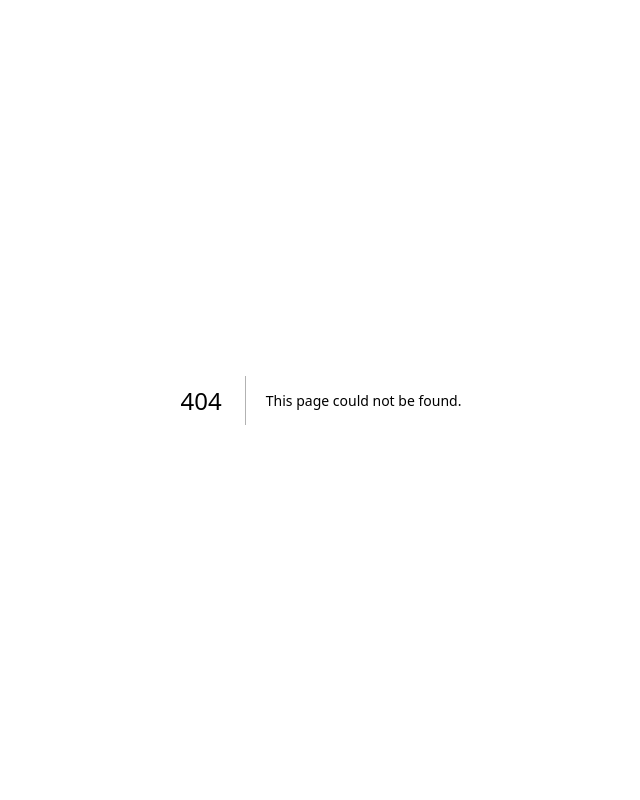
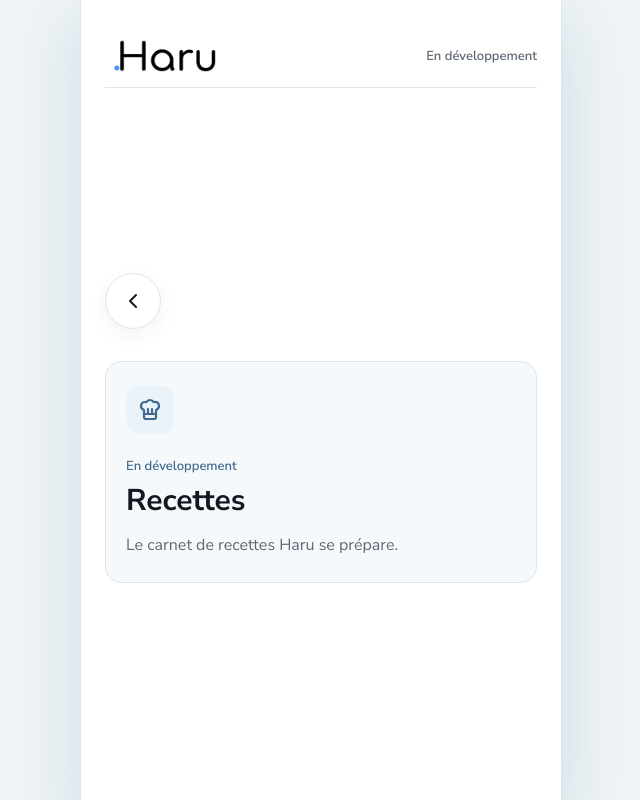
Before and after one commit to Maliiik-coder/projet-centenaire, a Next.js app: page /recipes in a window 1280 px wide. Before the commit this address had no page. Shown: the whole page, without its empty margins (319-959 px from the left). Built offline with nearby package versions, Linux system fonts and the light colour scheme.

Commit message:
Replace insights tab with recipes preview

```diff
--- /dev/null
+++ b/src/app/recipes/page.tsx
@@ -0,0 +1,5 @@
+import { RecipesDevelopmentScreen } from "@/features/recipes/RecipesDevelopmentScreen";
+
+export default function RecipesPage() {
+  return <RecipesDevelopmentScreen />;
+}
--- a/src/components/ProjetCentenaireApp.tsx
+++ b/src/components/ProjetCentenaireApp.tsx
@@ -8,7 +8,6 @@
 import { HaruAppShell, type AppTabId } from "@/components/centenaire/HaruAppShell";
 import { LaunchScreen } from "@/components/centenaire/LaunchScreen";
 import { TodayScreen } from "@/components/centenaire/TodayScreen";
-import { InsightsScreen } from "@/features/insights/InsightsScreen";
 import { JournalScreen } from "@/features/journal/JournalScreen";
 import type { JournalViewMode } from "@/features/journal/journalModel";
 import { MealTunnelScreen } from "@/features/meal/MealTunnelScreen";
@@ -290,15 +289,6 @@
     />
   );
 
-  const renderInsights = () => (
-    <InsightsScreen
-      analysis={analysis}
-      formatKg={formatKg}
-      smokingEnabled={smokingEnabled}
-      weights={data.weights}
-    />
-  );
-
   const renderProfile = () => (
     <ProfileScreen
       cloudEmail={cloudEmail}
@@ -324,7 +314,6 @@
   const content = {
     today: renderToday,
     journal: renderJournal,
-    insights: renderInsights,
     profile: renderProfile,
   }[activeTab]();
 
--- a/src/components/centenaire/HaruAppShell.tsx
+++ b/src/components/centenaire/HaruAppShell.tsx
@@ -4,8 +4,8 @@
 import type { LucideIcon } from "lucide-react";
 import {
   BookOpen,
+  ChefHat,
   Dumbbell,
-  LineChart,
   PenLine,
   Settings2,
 } from "lucide-react";
@@ -14,8 +14,8 @@
 import { AppHeader } from "@/components/centenaire/AppHeader";
 import { BottomNav } from "@/components/centenaire/BottomNav";
 
-export type AppTabId = "today" | "journal" | "insights" | "profile";
-type NavigationTabId = AppTabId | "sport";
+export type AppTabId = "today" | "journal" | "profile";
+type NavigationTabId = AppTabId | "recipes" | "sport";
 
 type TabDefinition = {
   accessibleLabel?: string;
@@ -27,7 +27,7 @@
 const tabs: TabDefinition[] = [
   { id: "today", label: "Jour", accessibleLabel: "Page du jour", icon: PenLine },
   { id: "journal", label: "Carnet", icon: BookOpen },
-  { id: "insights", label: "Constats", icon: LineChart },
+  { id: "recipes", label: "Recettes", icon: ChefHat },
   { id: "sport", label: "Sport", icon: Dumbbell },
   { id: "profile", label: "Profil", icon: Settings2 },
 ];
@@ -91,9 +91,9 @@
         activeId={activeTab}
         items={tabs}
         onChange={(nextTab) => {
-          if (nextTab === "sport") {
+          if (nextTab === "recipes" || nextTab === "sport") {
             window.history.replaceState(null, "", appResumePath(activeTab));
-            window.location.assign("/sport");
+            window.location.assign(nextTab === "recipes" ? "/recipes" : "/sport");
             return;
           }
 
--- /dev/null
+++ b/src/features/recipes/RecipesDevelopmentScreen.tsx
@@ -0,0 +1,40 @@
+"use client";
+
+import { ChefHat } from "lucide-react";
+import { BackButton, Surface, TopBar } from "@/components/ui";
+
+export function RecipesDevelopmentScreen() {
+  return (
+    <main className="pc-screen">
+      <div className="pc-screen-inner flex min-h-dvh flex-col">
+        <TopBar label="En développement" />
+
+        <section className="flex flex-1 flex-col justify-center py-8">
+          <BackButton
+            className="mb-8 self-start"
+            fallbackHref="/?app-resume=1&tab=today"
+            label="Retour à Haru"
+          />
+
+          <Surface className="px-5 py-6" variant="subtle">
+            <span
+              aria-hidden="true"
+              className="flex size-12 items-center justify-center rounded-[var(--pc-radius-control)] bg-[var(--pc-color-primary-soft)] text-[var(--pc-color-primary)]"
+            >
+              <ChefHat size={24} strokeWidth={2.2} />
+            </span>
+            <p className="mt-6 text-[length:var(--pc-font-size-meta)] leading-4 font-semibold text-[var(--pc-color-primary)]">
+              En développement
+            </p>
+            <h1 className="mt-2 text-[length:var(--pc-font-size-page-title)] leading-[var(--pc-line-height-tight)] font-bold text-[var(--pc-color-text)]">
+              Recettes
+            </h1>
+            <p className="mt-3 max-w-sm text-[length:var(--pc-font-size-body)] leading-[var(--pc-line-height-relaxed)] text-[var(--pc-color-text-muted)]">
+              Le carnet de recettes Haru se prépare.
+            </p>
+          </Surface>
+        </section>
+      </div>
+    </main>
+  );
+}
--- a/src/features/startup/useAppEntryFlow.ts
+++ b/src/features/startup/useAppEntryFlow.ts
@@ -15,7 +15,7 @@
   type LaunchStage,
 } from "@/components/centenaire/LaunchScreen";
 
-export type ResumableTabId = "today" | "journal" | "insights" | "profile";
+export type ResumableTabId = "today" | "journal" | "profile";
 
 type AppEntryFlowOptions = {
   cloudUserId: string | null;
@@ -84,10 +84,11 @@
       if (
         requestedTab === "today" ||
         requestedTab === "journal" ||
-        requestedTab === "insights" ||
         requestedTab === "profile"
       ) {
         onResumeTab(requestedTab);
+      } else if (requestedTab === "insights") {
+        onResumeTab("journal");
       }
       url.searchParams.delete(APP_RESUME_PARAM);
       url.searchParams.delete(APP_RESUME_TAB_PARAM);
```
Also changed, not shown: 2 other files (tests, documents, lock files or other folders).
